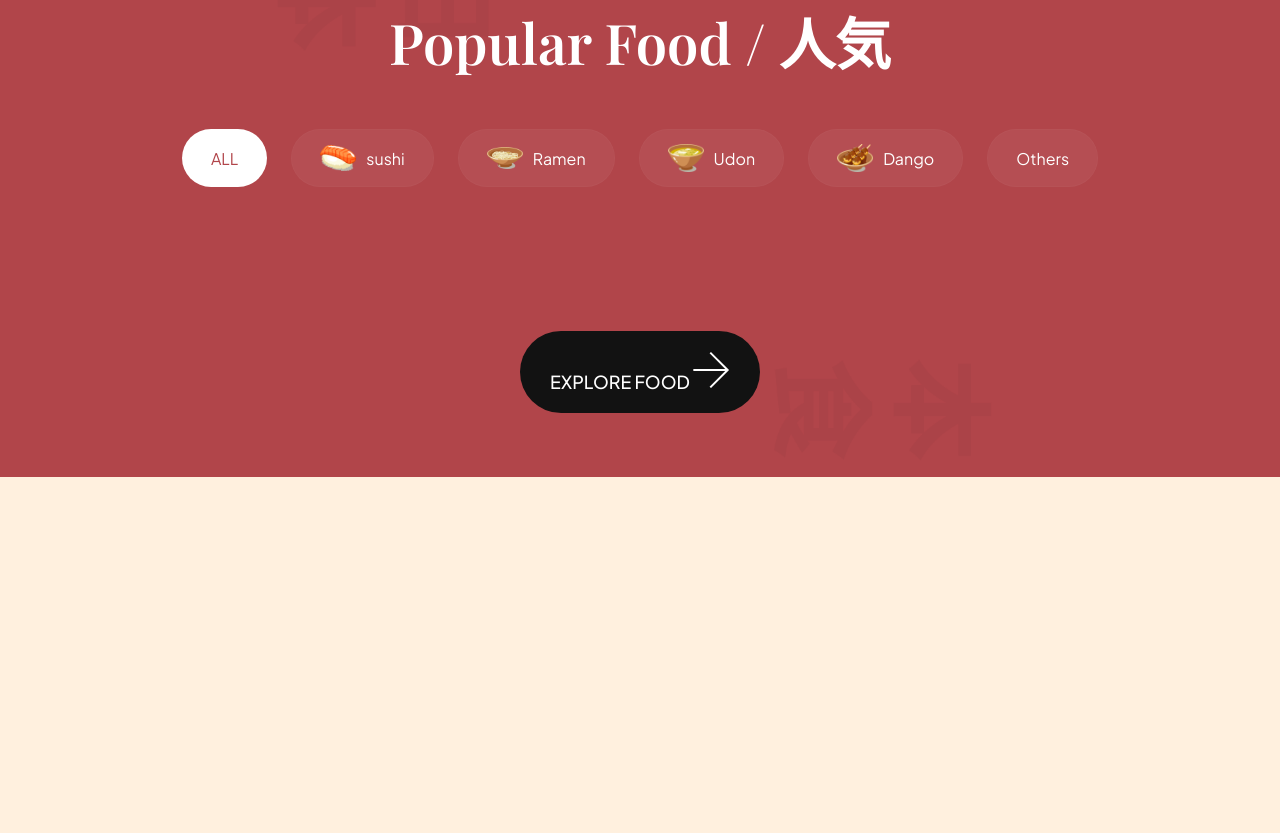
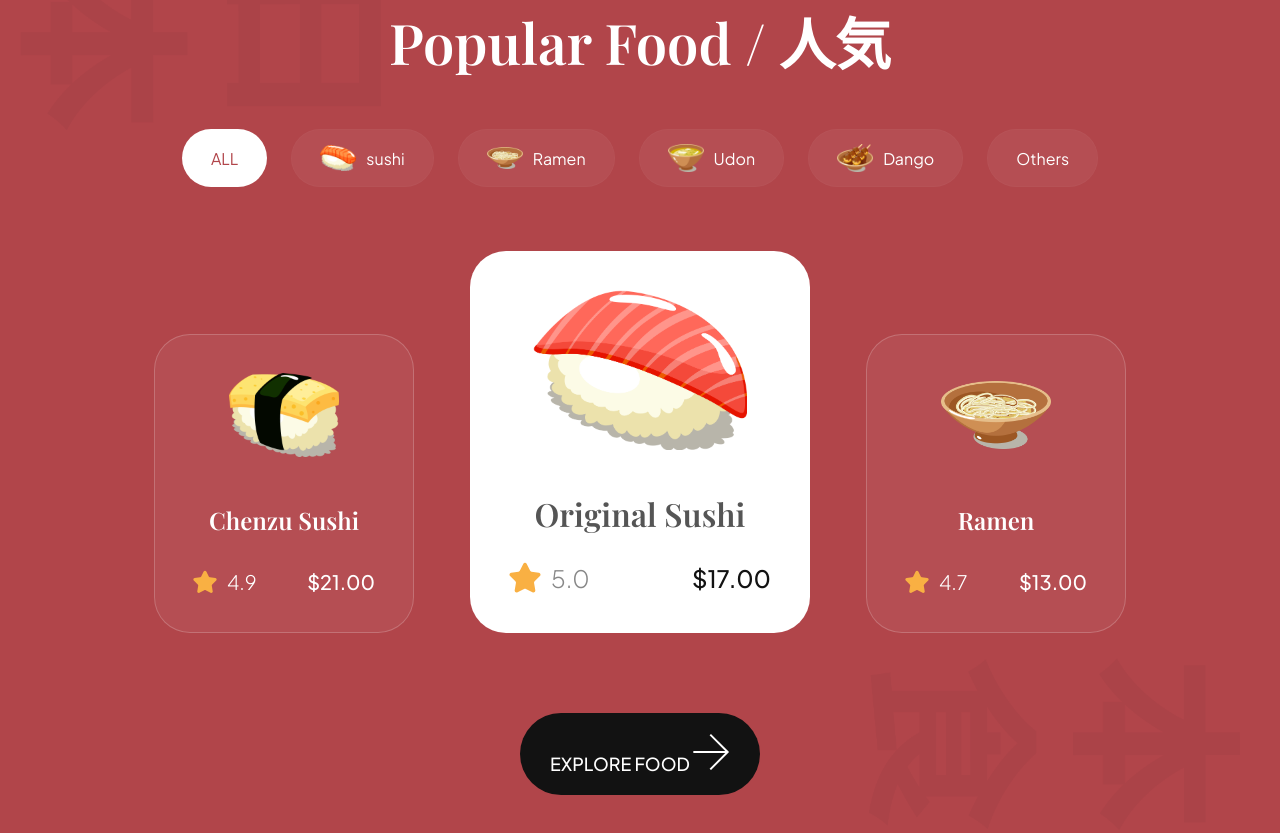
Before and after one commit to SoloMonarch/The-Sushi-Store, a website built with Vite: page index.html in a window 1280 px wide. Shown: the part 1579-2412 px from the top of the page. Before the commit the page ends 2056 px from the top, so only its background shows below. Built offline with nearby package versions, Linux system fonts and the light colour scheme.

Commit message:
popular section complete

```diff
--- a/css/sections/popular.css
+++ b/css/sections/popular.css
@@ -92,3 +92,94 @@
     border-radius: 54px;
     cursor: pointer;
 }
+
+.popular-foods__card{
+    padding: 38px;
+    min-width: 260px;
+    height: fit-content;
+    display: flex;
+    align-items: center;
+    flex-direction: column;
+
+    border-radius: 36px;
+    background: rgba(255, 255, 255, 0.05);
+    border: 1px solid rgba(255, 255, 255, 0.2);
+}
+
+.popular-foods__card-img{
+    width: 110px;
+    height: 84px;
+    object-fit: contain;
+
+}
+
+.popular-foods__card-title{
+    margin-top: 47px;
+    font-weight: 600;
+    font-size: 24px;
+    line-height: 33px;
+    font-family: var(--playfair-display);
+    color: #fff;
+    text-align: center;
+}
+
+.popular-foods_card-details{
+    width: 100%;
+    margin-top: 32px;
+}
+
+.popular-foods__card-rating{
+    display: flex;
+    align-items: center;
+    gap: 10px;
+}
+
+.popular-foods__card-rating img{
+    width: 24px;
+    height: 24px;
+    object-fit: contain;
+}
+
+.popular-foods__card-rating p{
+    font-size: 20px;
+    font-weight: 300;
+    font-family: var(--plus-jakarta-sans);
+    color: #fff;
+}
+
+.popular-foods__card-price{
+    font-size: 20px;
+    font-weight: 500;
+    font-family: var(--plus-jakarta-sans);
+    color: #fff;
+}
+
+.popular-foods__card.active-card{
+    background: #fff;
+    min-width: 340px;
+}
+
+.popular-foods__card.active-card .popular-foods__card-img{
+    width: 240px;
+    height: 160px;
+}
+
+.popular-foods__card.active-card .popular-foods__card-title{
+    color: var(--black-500);
+    font-size: 32px;
+}
+
+.popular-foods__card.active-card .popular-foods__card-rating img{
+    width: 32px;
+    height: 32px;
+}
+
+.popular-foods__card.active-card .popular-foods__card-rating p{
+    font-size: 24px;
+    color: var(--gray-100);
+}
+
+.popular-foods__card.active-card .popular-foods__card-price{
+    font-size: 24px;
+    color: var(--secondary-color);
+}
--- a/index.html
+++ b/index.html
@@ -133,7 +133,47 @@
       </div>
 
       <div class="popular-foods__catalogue">
+        <article class="popular-foods__card">
+          <img src="./assets/sushi-12.png" alt="sushi-12" class="popular-foods__card-img">
+          <h4 class="popular-foods__card-title">Chenzu Sushi</h4>
 
+          <div class="popular-foods_card-details flex-between">
+            <div class="popular-foods__card-rating">
+              <img src="./assets/star.svg" alt="star">
+              <p>4.9</p>
+            </div>
+
+            <p class="popular-foods__card-price">$21.00</p>
+          </div>
+        </article>
+
+        <article class="popular-foods__card active-card">
+          <img src="./assets/sushi-11.png" alt="sushi-11" class="popular-foods__card-img">
+          <h4 class="popular-foods__card-title">Original Sushi</h4>
+
+          <div class="popular-foods_card-details flex-between">
+            <div class="popular-foods__card-rating">
+              <img src="./assets/star.svg" alt="star">
+              <p>5.0</p>
+            </div>
+
+            <p class="popular-foods__card-price">$17.00</p>
+          </div>
+        </article>
+
+        <article class="popular-foods__card">
+          <img src="./assets/sushi-10.png" alt="sushi-10" class="popular-foods__card-img">
+          <h4 class="popular-foods__card-title">Ramen</h4>
+
+          <div class="popular-foods_card-details flex-between">
+            <div class="popular-foods__card-rating">
+              <img src="./assets/star.svg" alt="star">
+              <p>4.7</p>
+            </div>
+
+            <p class="popular-foods__card-price">$13.00</p>
+          </div>
+        </article>
       </div>
 
       <button class="popular-foods__button">
--- a/package.json
+++ b/package.json
@@ -10,5 +10,8 @@
   },
   "devDependencies": {
     "vite": "^6.3.5"
+  },
+  "dependencies": {
+    "aos": "^2.3.4"
   }
 }
```
Also changed, not shown: 1 other file.
